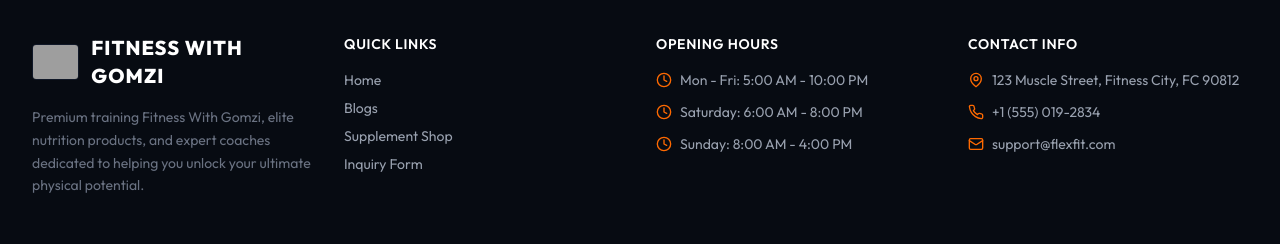
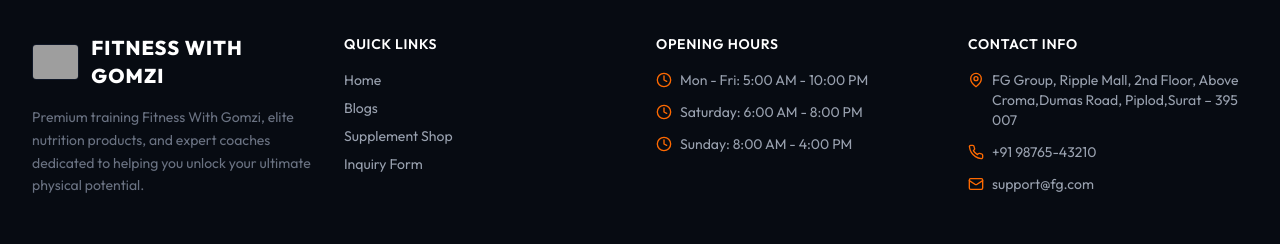
Before and after one commit to chiragbhayal/Gym-FG-Group-Task-, a React (Vite) app in the folder frontend/: page /shop in a window 1280 px wide. Shown: the part 897-1141 px from the top of the page. Built offline with nearby package versions, Linux system fonts and the light colour scheme; no server answers; grey boxes are pictures that could not be loaded.

Commit message:
feat: add Footer component with brand info, quick links, hours, and contact details

```diff
--- a/frontend/src/components/Footer.jsx
+++ b/frontend/src/components/Footer.jsx
@@ -55,15 +55,15 @@ const Footer = () => {
             <ul className="space-y-3 text-sm">
               <li className="flex items-start space-x-2">
                 <MapPin className="h-4 w-4 text-orange-500 mt-0.5 flex-shrink-0" />
-                <span>123 Muscle Street, Fitness City, FC 90812</span>
+                <span>FG Group, Ripple Mall, 2nd Floor, Above Croma,Dumas Road, Piplod,Surat – 395 007</span>
               </li>
               <li className="flex items-center space-x-2">
                 <Phone className="h-4 w-4 text-orange-500 flex-shrink-0" />
-                <span>+1 (555) 019-2834</span>
+                <span>+91 98765-43210</span>
               </li>
               <li className="flex items-center space-x-2">
                 <Mail className="h-4 w-4 text-orange-500 flex-shrink-0" />
-                <span>support@flexfit.com</span>
+                <span>support@fg.com</span>
               </li>
             </ul>
           </div>
```
